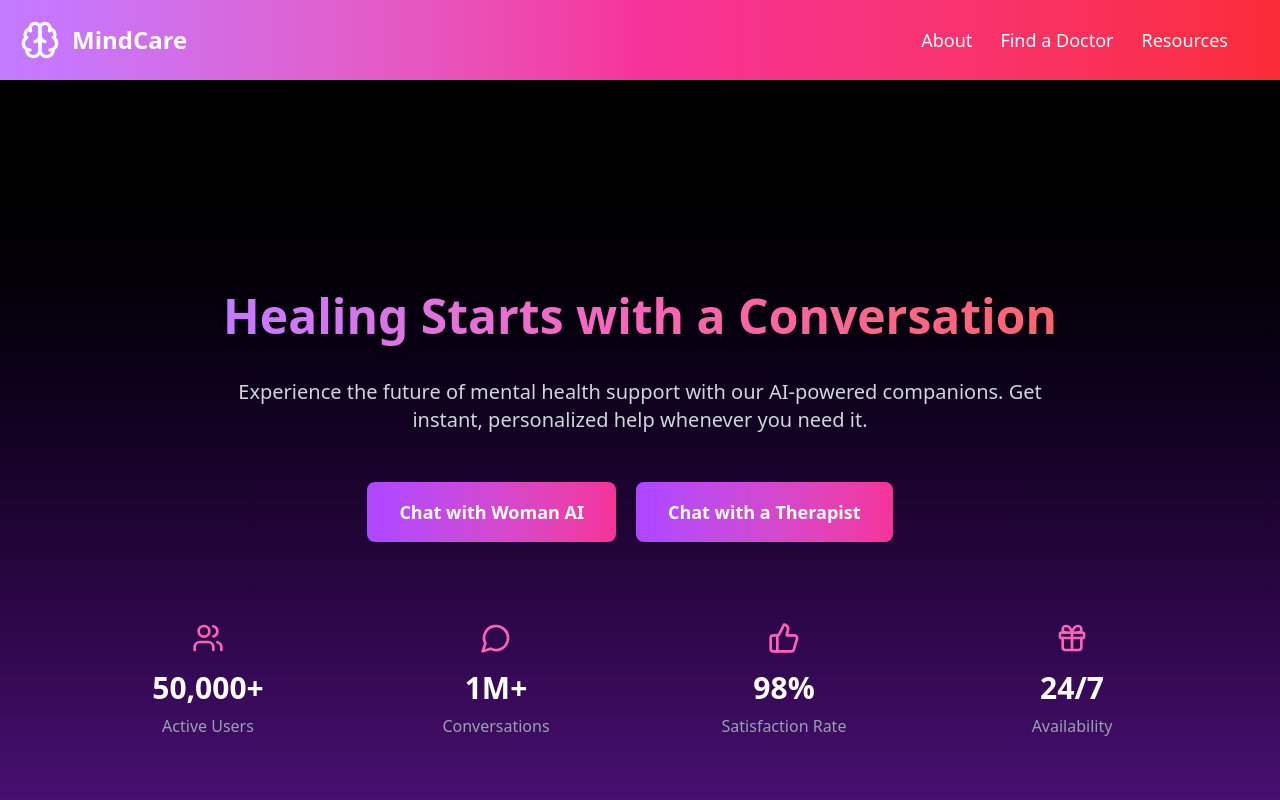
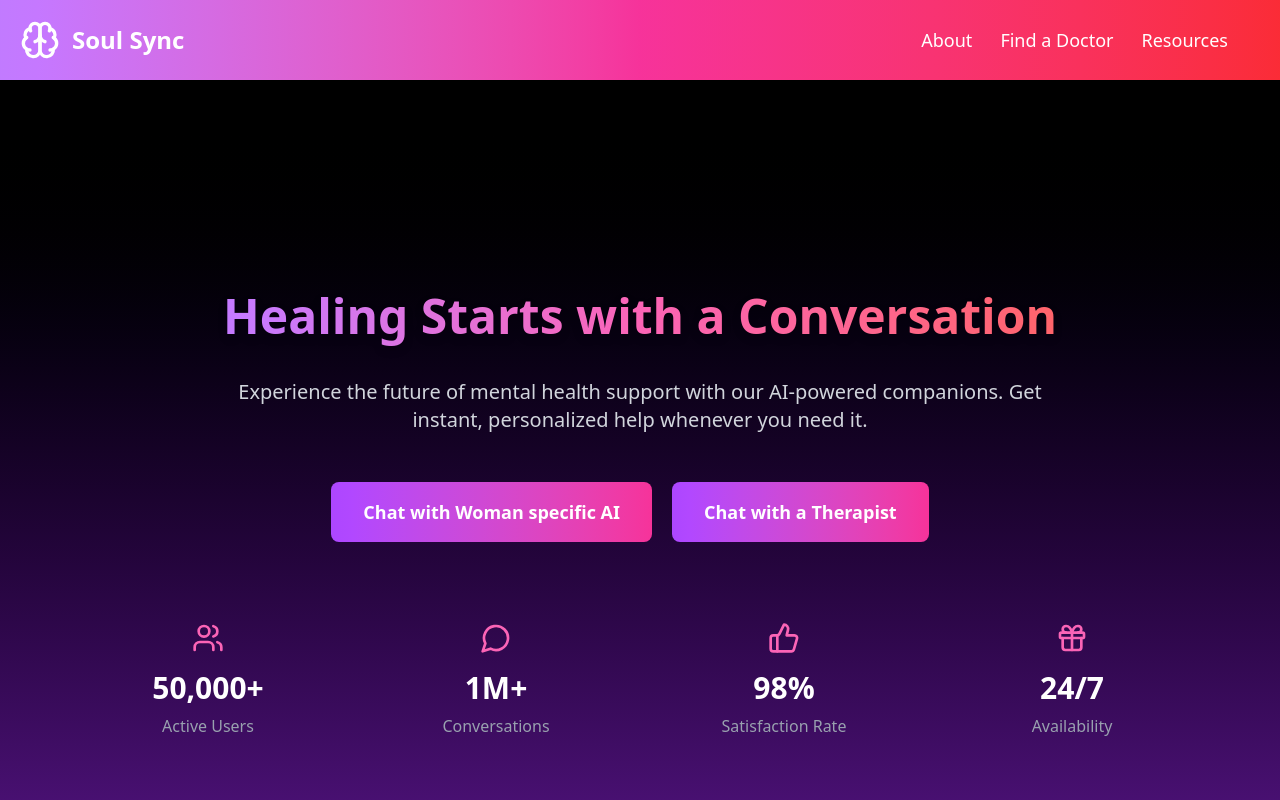
Before and after one commit to sriram687/SOUL_SYNC, a React (Vite) app in the folder chat_botX/: page / in a window 1280 px wide. Shown: the top 800 px of the page. Built offline with nearby package versions, Linux system fonts and the light colour scheme.

Commit message:
chat page designed

```diff
--- a/chat_botX/src/components/About.jsx
+++ b/chat_botX/src/components/About.jsx
@@ -39,7 +39,7 @@ function App() {
         <div className="flex items-center gap-3">
         <Link to="/" className="flex items-center gap-2 cursor-pointer">
       <Brain className="w-10 h-10 text-white" />
-  <h1 className="text-2xl font-bold">MindCare</h1>
+  <h1 className="text-2xl font-bold">Soul Sync</h1>
 </Link>
         </div>
       </header>
@@ -58,7 +58,7 @@ function App() {
             animate={{ y: 0, opacity: 1 }}
             transition={{ delay: 0.2, duration: 0.8 }}
           >
-            Welcome to MindCare
+            Welcome to Soul Sync
           </motion.h1>
           <motion.p
             className="text-xl mb-8 max-w-2xl mx-auto text-teal-50"
@@ -161,7 +161,7 @@ function App() {
             whileInView={{ opacity: 1 }}
             transition={{ duration: 1 }}
           >
-            © 2025 MindCare. All Rights Reserved.
+            © 2025 Soul Sync. All Rights Reserved.
           </motion.p>
         </div>
       </footer>
--- a/chat_botX/src/components/Chat.jsx
+++ b/chat_botX/src/components/Chat.jsx
@@ -5,6 +5,8 @@ import EmojiPicker from "emoji-picker-react";
 import { motion, AnimatePresence } from "framer-motion";
 import { Send, Mic, MicOff, LogOut, Smile, Brain } from 'lucide-react';
 import { Link } from "react-router-dom";
+
+
 
 const ChatPage = () => {
   const [messages, setMessages] = useState([
@@ -20,6 +22,8 @@ const ChatPage = () => {
 
   useEffect(() => {
     const token = localStorage.getItem("token");
+    console.log("JWT Token:", token); // Print token in the terminal
+
     if (!token) {
       alert("You are not logged in. Redirecting to login.");
       navigate("/login");
@@ -40,17 +44,28 @@ const ChatPage = () => {
     }
   }, [navigate]);
 
+
 const fetchChatHistory = async () => {
+  const token = localStorage.getItem("token");
+
+  console.log("JWT Token Retrieved:", token); // Debugging
+
+  if (!token) {
+    console.error("Token is missing from localStorage!");
+    return;
+  }
+
   try {
-      const token = localStorage.getItem("token");
     const response = await axios.get("http://localhost:5000/get_chat_history", {
-        headers: { Authorization: `Bearer ${token}` }
+      headers: { Authorization: `Bearer ${token}` },
     });
     setMessages(response.data);
   } catch (error) {
     console.error("Error fetching chat history:", error);
   }
 };
+
+
 
   const handleSendMessage = async () => {
     if (!input.trim() || isLoading) return;
@@ -153,7 +168,7 @@ const ChatPage = () => {
             <Link to="/" className="flex items-center gap-2 cursor-pointer">
             <Brain className="w-8 h-8 text-purple-600" />
               <h1 className="text-2xl font-bold bg-gradient-to-r from-purple-600 to-pink-600 bg-clip-text text-transparent">
-                MindCare
+                Soul Sync
               </h1>
             </Link>
 
@@ -279,7 +294,7 @@ const ChatPage = () => {
                   isLoading ? 'opacity-50 cursor-not-allowed' : ''
                 }`}
               >
-                <Send size={20} />
+                <Send size={20}/>
               </motion.button>
 
               <motion.button
--- a/chat_botX/src/components/Doctor.jsx
+++ b/chat_botX/src/components/Doctor.jsx
@@ -72,7 +72,7 @@ export default function DoctorAdvice() {
         <div className="flex items-center gap-3">
         <Link to="/" className="flex items-center gap-2 cursor-pointer">
       <Brain className="w-10 h-10 text-white" />
-  <h1 className="text-2xl font-bold">MindCare</h1>
+  <h1 className="text-2xl font-bold">Soul Sync</h1>
 </Link>
         </div>
       </header>
--- a/chat_botX/src/components/Home.jsx
+++ b/chat_botX/src/components/Home.jsx
@@ -131,7 +131,7 @@ const HomePage = () => {
       <header className="fixed top-0 w-full inset-x-0 z-50 flex justify-between items-center p-5 bg-gradient-to-r from-purple-400 via-pink-500 to-red-500 bg-opacity-50 backdrop-blur-md">
         <div className="flex items-center gap-3">
           <Brain className="w-10 h-10 text-white" />
-          <h2 className="text-2xl font-bold">MindCare</h2>
+          <h2 className="text-2xl font-bold">Soul Sync</h2>
         </div>
         <nav className="flex ml-auto gap-7 text-lg">
           <a href="/about" className="hover:text-purple-300 transition-colors">About</a>
@@ -174,7 +174,7 @@ const HomePage = () => {
             onClick={() => handleStartChat("/register")}
             className="px-8 py-4 bg-gradient-to-r from-purple-500 to-pink-500 text-white text-lg font-semibold rounded-lg hover:from-purple-600 hover:to-pink-600 transition-all transform hover:scale-105"
           >
-            Chat with Woman AI
+            Chat with Woman specific AI
           </motion.button>
           <motion.button
             initial={{ opacity: 0, y: 20 }}
--- a/chat_botX/src/components/Resources.jsx
+++ b/chat_botX/src/components/Resources.jsx
@@ -13,7 +13,7 @@ function App() {
         <div className="flex items-center gap-3">
         <Link to="/" className="flex items-center gap-2 cursor-pointer">
       <Brain className="w-10 h-10 text-white" />
-  <h1 className="text-2xl font-bold">MindCare</h1>
+  <h1 className="text-2xl font-bold">Soul Sync</h1>
 </Link>
         </div>
       </header>
```
Also changed, not shown: chat_botX/package.json (+4 -3 lines), 2 other files (tests, documents, lock files or other folders). Lines whose indentation alone changed are shown as unchanged.
